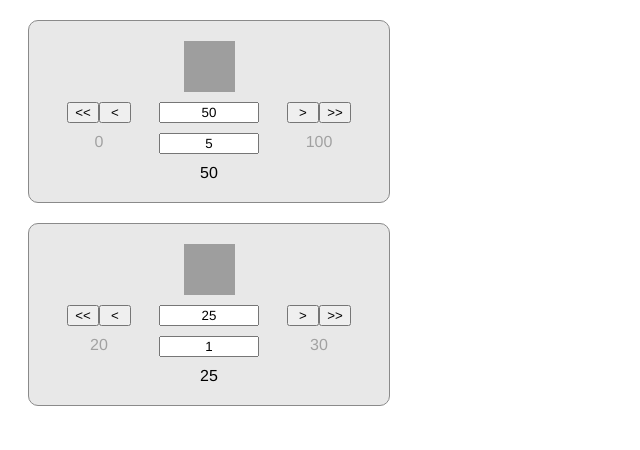
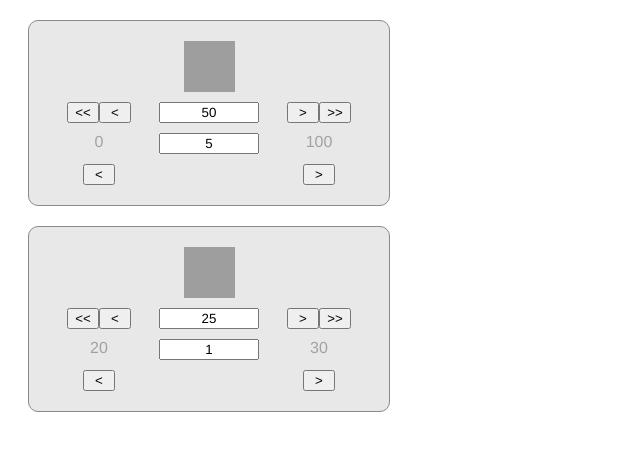
Before and after one commit to deniselarsson/EC_volumeControl, a React (Create React App) app: page / in a window 1280 px wide. Shown: the top 450 px of the page, without its empty margins (0-640 px from the left). Built offline with nearby package versions, Linux system fonts and the light colour scheme; grey boxes are pictures that could not be loaded.

Commit message:
two button is added

```diff
--- a/src/volymecontrol/VolumeControl.js
+++ b/src/volymecontrol/VolumeControl.js
@@ -92,11 +92,13 @@ export default function VolumeControl({min, max, startVolume, step}) {
             <input readOnly value={step}/>
             <div className="dim">{max}</div>
 
+            <div>
+            <button onClick={down}>&lt;</button>
+            </div>
             <div></div>
-            <div>{volume}</div>
-            <div></div>
-
-
+            <div>
+            <button onClick={up}>&gt;</button>
+            </div>
 
         </div>
     )
```
Also changed, not shown: 1 other file (tests, documents, lock files or other folders).
